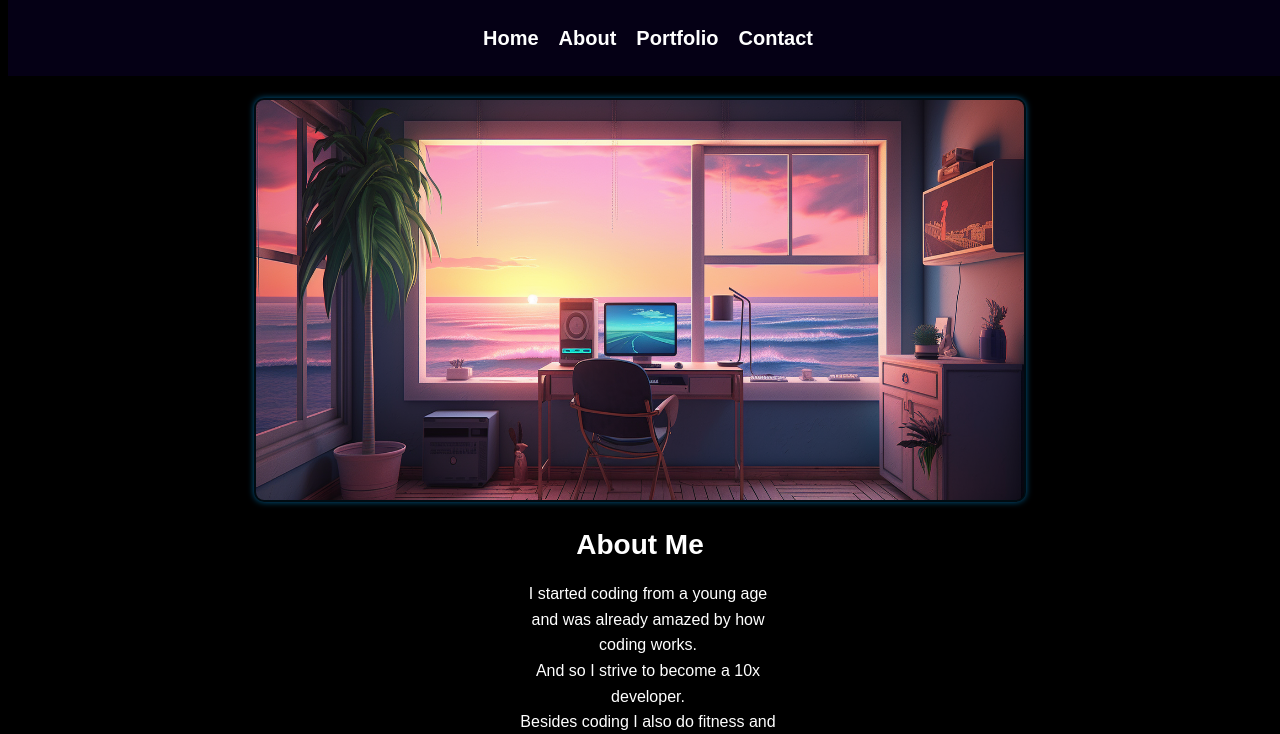
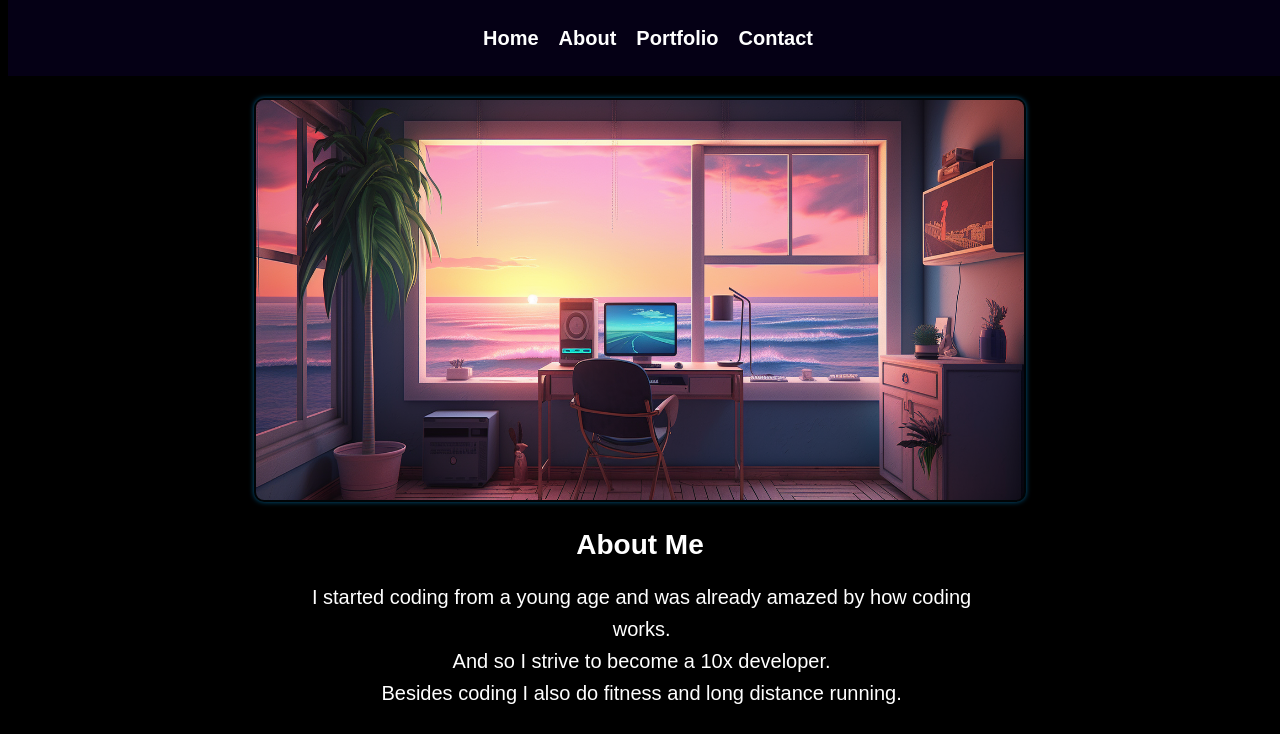
Before and after one commit to LouisWdev/Louis-react-portfolio, a React (Vite) app: page /About in a window 1280 px wide. Shown: the top 734 px of the page. Built offline with nearby package versions, Linux system fonts and the light colour scheme.

Commit message:
made some text changes

```diff
--- a/src/Pages/About.tsx
+++ b/src/Pages/About.tsx
@@ -53,9 +53,10 @@ const Title = styled.h2`
 `;
 
 const Description = styled.p`
-   font-size: 16px;
-   width: 20vw;
-   margin-left: 40vw;
+   font-size: 20px;
+   width: 55vw;
+   margin-left: 22vw;
+   margin-bottom: 15px;
    text-align: center;
    line-height: 1.6;
 `;
```
